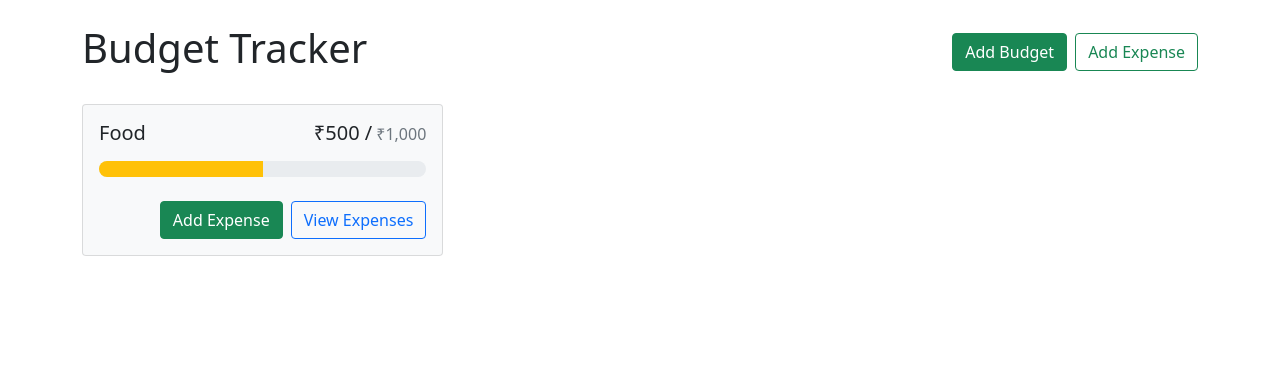
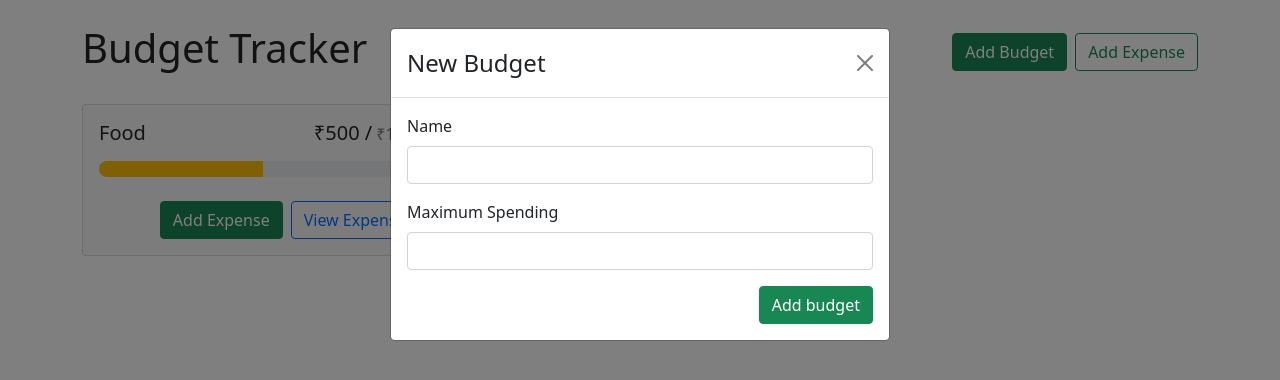
Before and after one commit to Abjcodes/Budget-Tracker, a React (Create React App) app: page / in a window 1280 px wide. Shown: the top 380 px of the page. Built offline with nearby package versions, Linux system fonts and the light colour scheme.

Commit message:
Added modal

```diff
--- a/src/App.js
+++ b/src/App.js
@@ -1,8 +1,11 @@
 import { Button, Container, Stack } from "react-bootstrap";
+import AddBudgetModal from "./components/AddBudgetModal";
 import BudgetCard from "./components/BudgetCard";
 
 function App() {
-  return <Container className="my-4">
+  return (
+    <>
+  <Container className="my-4">
     <Stack direction="horizontal" gap = "2" className="mb-4">
       <h1 className="me-auto">Budget Tracker</h1>
       <Button variant = "success">Add Budget</Button>
@@ -14,5 +17,8 @@
       <BudgetCard name={"Food"} amount= {500} max={1000} grey></BudgetCard>
     </div>
   </Container>
+  <AddBudgetModal show/>
+  </>
+  )
 }
 export default App;
--- /dev/null
+++ b/src/components/AddBudgetModal.js
@@ -0,0 +1,36 @@
+import { Form, Modal , Button } from "react-bootstrap";
+
+export default function AddBudgetModal({show, handleClose}) {
+    function handleSubmit(e) {
+        //TBD
+    }
+
+  return (
+    <Modal show = {show} onHide = {handleClose}>
+        <Form onSubmit={handleSubmit}>
+            <Modal.Header closeButton>
+                <Modal.Title>New Budget</Modal.Title>
+            </Modal.Header>
+            <Modal.Body>
+                <Form.Group className = "mb-3" controlId="name">
+                    <Form.Label>
+                        Name
+                    </Form.Label>
+                    <Form.Control type="text" required>
+                    </Form.Control>
+                </Form.Group>
+                <Form.Group className = "mb-3" controlId="max">
+                    <Form.Label>
+                        Maximum Spending
+                    </Form.Label>
+                    <Form.Control type="number" required min = {0} step={0.01}>
+                    </Form.Control>
+                </Form.Group>
+                <div className="d-flex justify-content-end">
+                    <Button variant="success" type="submit">Add budget</Button>
+                </div>
+            </Modal.Body>
+        </Form>
+    </Modal>
+  )
+}
```
